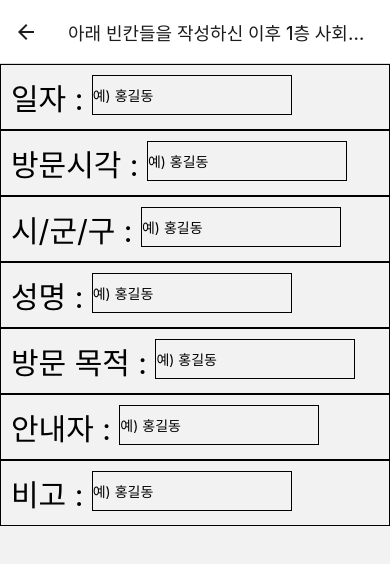
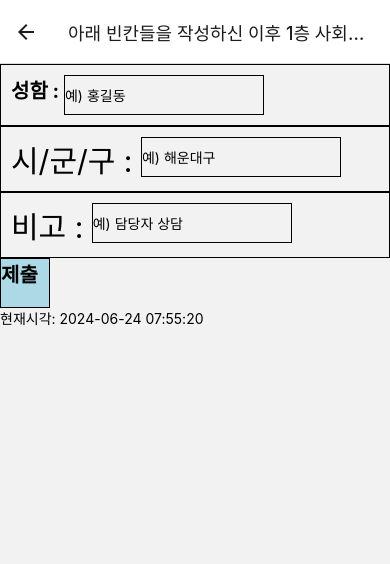
Before and after one commit to oolong-tea-is-bad/mma-info-desk, a React Native app: screen /Agent in a window 390 px wide. Shown: the top 564 px of the page. Built offline with nearby package versions, Linux system fonts and the light colour scheme.

Commit message:
fifth commit

```diff
--- a/App.tsx
+++ b/App.tsx
@@ -6,6 +6,8 @@ import { MD2Colors as Colors } from "react-native-paper";
 
 import Agent from "./src/screens/Agent";
 import Home from "./src/screens/Home";
+import Examination from "./src/screens/Examination";
+import Mobilization from "./src/screens/Mobilization";
 
 const Stack = createNativeStackNavigator()
 
@@ -34,7 +36,21 @@ export default function App() {
             options={{
               title: "아래 빈칸들을 작성하신 이후 1층 사회복무과로 가주시길 바랍니다."
             }}
-            />
+          />
+          <Stack.Screen
+            name={"Examination"}
+            component={Examination}
+            options={{
+              title: "아래 빈칸들을 작성하신 이후 2층 병역판정검사과로 가주시길 바랍니다."
+            }}
+          />
+          <Stack.Screen
+            name={"Mobilization"}
+            component={Mobilization}
+            options={{
+              title: "아래 빈칸들을 작성하신 이후 1층 동원관리과로 가주시길 바랍니다."
+            }}
+          />
         </Stack.Navigator>
       </SafeAreaView>
     </NavigationContainer>
--- a/package.json
+++ b/package.json
@@ -10,8 +10,10 @@
     "test": "jest"
   },
   "dependencies": {
+    "@react-native-async-storage/async-storage": "^1.23.1",
     "@react-navigation/native": "^6.1.17",
     "@react-navigation/native-stack": "^6.9.26",
+    "moment": "^2.30.1",
     "react": "18.2.0",
     "react-native": "0.74.1",
     "react-native-paper": "^5.12.3",
--- /dev/null
+++ b/src/components/SubmitButton.tsx
@@ -0,0 +1,28 @@
+import React, {useState, FC} from "react";
+import { View, TextInput, StyleSheet, Pressable } from "react-native";
+import { Text } from "react-native";
+import AsyncStorage from "@react-native-async-storage/async-storage";
+
+export type SubmitButtonProps ={
+}
+
+const SubmitButton: FC<SubmitButtonProps> = () => {
+    return (
+        <Pressable
+            style={[styles.submitButton]}
+        >
+            <Text style={[styles.text]}>제출</Text>
+        </Pressable>
+    )
+}
+export default SubmitButton
+
+const styles = StyleSheet.create({
+    submitButton: {
+        borderWidth: 1,
+        width: 50,
+        height: 50,
+        backgroundColor: 'lightblue'
+    },
+    text: {fontWeight: 'bold', fontSize: 20}
+})
--- a/src/components/TestInput.tsx
+++ b/src/components/TestInput.tsx
@@ -9,7 +9,6 @@ export type TestInputProps = {
 
 const TestInput: FC<TestInputProps> = ({category, placeholder}) => {
     const [text, setText] = useState('')
-
     const onChangeText = (inputText: string) => {
         setText(inputText)
     }
@@ -19,7 +18,6 @@ const TestInput: FC<TestInputProps> = ({category, placeholder}) => {
             <Text style={[styles.text]}>{category} : </Text>
             <TextInput
                 onChangeText={onChangeText}
-                value={text}
                 placeholder={placeholder}
                 style={styles.input}
             />
--- a/src/global.d.ts
+++ b/src/global.d.ts
@@ -2,5 +2,7 @@ declare namespace ReactNavigation {
   interface RootParamList {
     Home: undefined;
     Agent: undefined;
+    Examination: undefined;
+    Mobilization: undefined;
   }
 }
--- a/src/screens/Agent.tsx
+++ b/src/screens/Agent.tsx
@@ -1,22 +1,81 @@
-import React from "react";
-import { SafeAreaView, View, Text} from "react-native";
-import MyInput from "../components/MyInput";
+import React, { useCallback } from "react";
+import { SafeAreaView, View, Text, Button, Pressable, StyleSheet, TextInput,} from "react-native";
+import { useState } from "react";
+// prettier-ignore
+import AsyncStorage from "@react-native-async-storage/async-storage";
 import TestInput from "../components/TestInput";
+import SubmitButton from "../components/SubmitButton";
+import moment from "moment";
 
 export default function Agent() {
+    const storeData = async (value: string) => {
+        try {
+            await AsyncStorage.setItem('my-key', value);
+        } catch (e) {
+            // saving error
+        }
+    };
+
+    const getData = async () => {
+        try {
+            const value = await AsyncStorage.getItem('my-key');
+            if (value !== null) {
+                return value
+            }
+        } catch (e) {
+            // error reading value
+        }
+    };
+
+    var test = moment().format('YYYY-MM-DD HH:mm:ss')
+
+    const [text, setText] = useState('')
+    const onChangeText = (inputText: string) => {
+        setText(inputText)
+    }
+
+    const onPress = useCallback(() => {storeData(text)}, [])
+
+    const testData = getData()
+
     return (
         <SafeAreaView>
             <View>
-                {/* <Text>test</Text>
-                <MyInput /> */}
-                <TestInput category="일자" placeholder="예) 홍길동" />
-                <TestInput category="방문시각" placeholder="예) 홍길동" />
-                <TestInput category="시/군/구" placeholder="예) 홍길동" />
-                <TestInput category="성명" placeholder="예) 홍길동" />
-                <TestInput category="방문 목적" placeholder="예) 홍길동" />
-                <TestInput category="안내자" placeholder="예) 홍길동" />
-                <TestInput category="비고" placeholder="예) 홍길동" />
+                {/* 일자 방문시각 시군구 성명 방문 목적 안내자 비고 */}
+                <View style={styles.container}>
+                    <Text style={[styles.text]}>성함 : </Text>
+                    <TextInput
+                        onChangeText={onChangeText}
+                        placeholder="예) 홍길동"
+                        style={styles.input}
+                    />
+                </View>
+                <TestInput category="시/군/구" placeholder="예) 해운대구" />
+                <TestInput category="비고" placeholder="예) 담당자 상담" />
+
+                <Pressable style={[styles.submitButton]} onPress={onPress}>
+                    <Text style={[styles.text]}>제출</Text>
+                </Pressable>
+                <Text>현재시각: {test}</Text>
+                {/* <Text>{testData}</Text> */}
             </View>
         </SafeAreaView>
     )
 }
+
+const styles = StyleSheet.create({
+    container: {flexDirection: 'row', padding: 10, borderWidth: 1},
+    input: {
+        height: 40,
+        width: 200,
+        borderColor: 'black',
+        borderWidth: 1,
+    },
+    submitButton: {
+        borderWidth: 1,
+        width: 50,
+        height: 50,
+        backgroundColor: 'lightblue'
+    },
+    text: {fontWeight: 'bold', fontSize: 20}
+})
--- /dev/null
+++ b/src/screens/Examination.tsx
@@ -0,0 +1,41 @@
+import React from "react";
+import { SafeAreaView, View, Text, Button, Pressable, StyleSheet} from "react-native";
+import AsyncStorage from "@react-native-async-storage/async-storage";
+import TestInput from "../components/TestInput";
+import SubmitButton from "../components/SubmitButton";
+import moment from "moment";
+
+export default function Examination() {
+    const storeData = async (value: string) => {
+        try {
+            await AsyncStorage.setItem('my-key', value);
+        } catch (e) {
+            // saving error
+        }
+    };
+
+    const getData = async () => {
+        try {
+            const value = await AsyncStorage.getItem('my-key');
+            if (value !== null) {
+                return value
+            }
+        } catch (e) {
+            // error reading value
+        }
+    };
+
+    var test = moment().format('YYYY-MM-DD HH:mm:ss')
+
+    return (
+        <SafeAreaView>
+            <View>
+                {/* 일자 방문시각 시군구 성명 방문 목적 안내자 비고 */}
+                <TestInput category="성명" placeholder="예) 홍길동" />
+                <TestInput category="시/군/구" placeholder="예) 해운대구" />
+                <TestInput category="비고" placeholder="예) 담당자 상담" />
+                <SubmitButton />
+            </View>
+        </SafeAreaView>
+    )
+}
--- a/src/screens/Home.tsx
+++ b/src/screens/Home.tsx
@@ -6,6 +6,8 @@ import { MD2Colors as Colors } from "react-native-paper";
 export default function Home() {
     const navigation = useNavigation()
     const goAgent = useCallback(() => navigation.navigate('Agent'), [])
+    const goExamination = useCallback(() => navigation.navigate('Examination'), [])
+    const goMobilization = useCallback(() => navigation.navigate('Mobilization'), [])
 
   return (
     <SafeAreaView style={[styles.safeAreaView]}>
@@ -27,6 +29,7 @@ export default function Home() {
 
             <Pressable
                 style={[styles.box]}
+                onPress={goMobilization}
                 >
                 <Text style={[styles.boxText]}>예비군</Text>
             </Pressable>
@@ -41,14 +44,16 @@ export default function Home() {
 
             <Pressable
                 style={[styles.box]}
-                onPress={() => Alert.alert("병역명문가 관련 서류 발급은 민원봉사실을 이용해주십시오.")}
+                onPress={goExamination}
                 >
                 <Text style={[styles.boxText]}>생계 감면</Text>
             </Pressable>
 
             <Pressable
                 style={[styles.box]}
-                onPress={() => Alert.alert("병역명문가 관련 서류 발급은 민원봉사실을 이용해주십시오.")}
+                onPress={() => Alert.alert(
+                    "기타 업무 상황들은 아래 연락처로 연락 부탁드리겠습니다: \n 010-xxxx-xxxx | 010-xxxx-xxxx"
+                )}
                 >
                 <Text style={[styles.boxText]}>기타 업무</Text>
             </Pressable>
--- /dev/null
+++ b/src/screens/Mobilization.tsx
@@ -0,0 +1,41 @@
+import React from "react";
+import { SafeAreaView, View, Text, Button, Pressable, StyleSheet} from "react-native";
+import AsyncStorage from "@react-native-async-storage/async-storage";
+import TestInput from "../components/TestInput";
+import SubmitButton from "../components/SubmitButton";
+import moment from "moment";
+
+export default function Mobilization() {
+    const storeData = async (value: string) => {
+        try {
+            await AsyncStorage.setItem('my-key', value);
+        } catch (e) {
+            // saving error
+        }
+    };
+
+    const getData = async () => {
+        try {
+            const value = await AsyncStorage.getItem('my-key');
+            if (value !== null) {
+                return value
+            }
+        } catch (e) {
+            // error reading value
+        }
+    };
+
+    var test = moment().format('YYYY-MM-DD HH:mm:ss')
+
+    return (
+        <SafeAreaView>
+            <View>
+                {/* 일자 방문시각 시군구 성명 방문 목적 안내자 비고 */}
+                <TestInput category="성명" placeholder="예) 홍길동" />
+                <TestInput category="시/군/구" placeholder="예) 해운대구" />
+                <TestInput category="비고" placeholder="예) 담당자 상담" />
+                <SubmitButton />
+            </View>
+        </SafeAreaView>
+    )
+}
```
Also changed, not shown: src/components/MyInput.tsx (deleted, +0 -34 lines), 2 other files (tests, documents, lock files or other folders).
